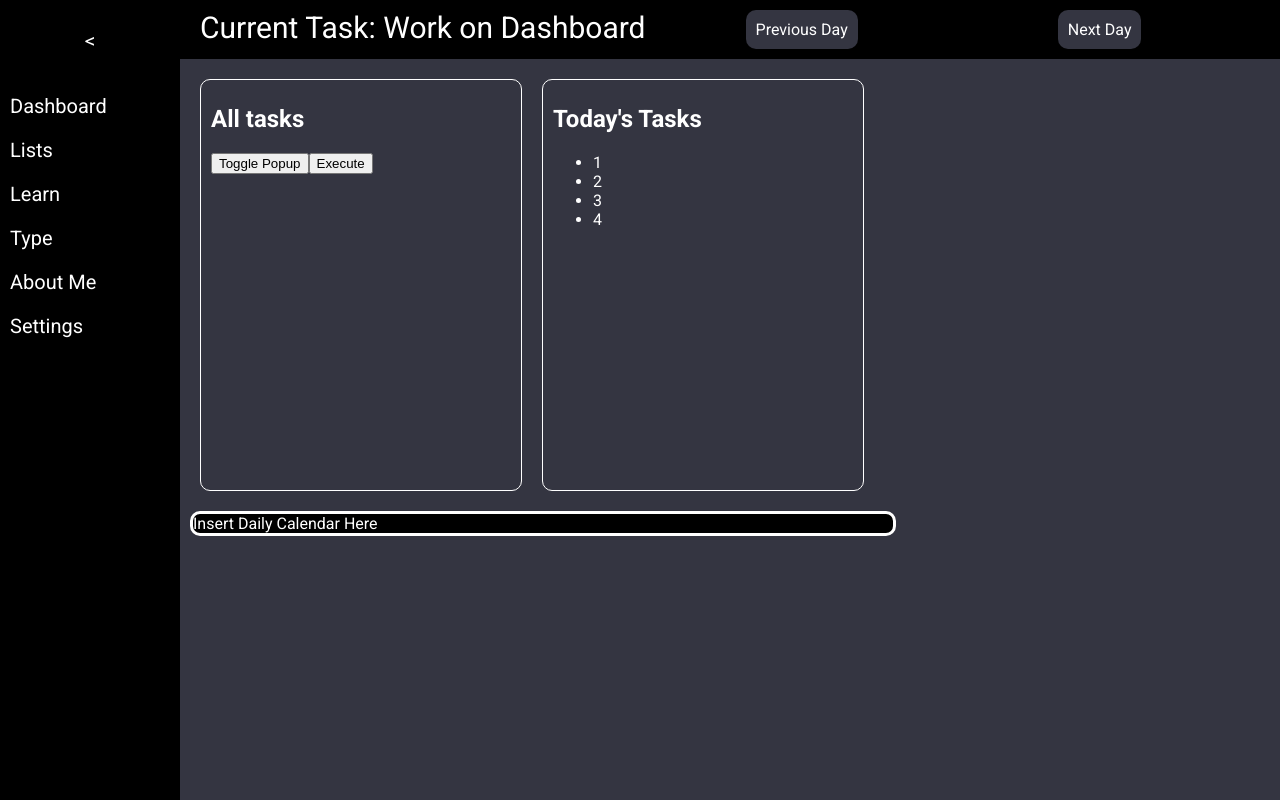
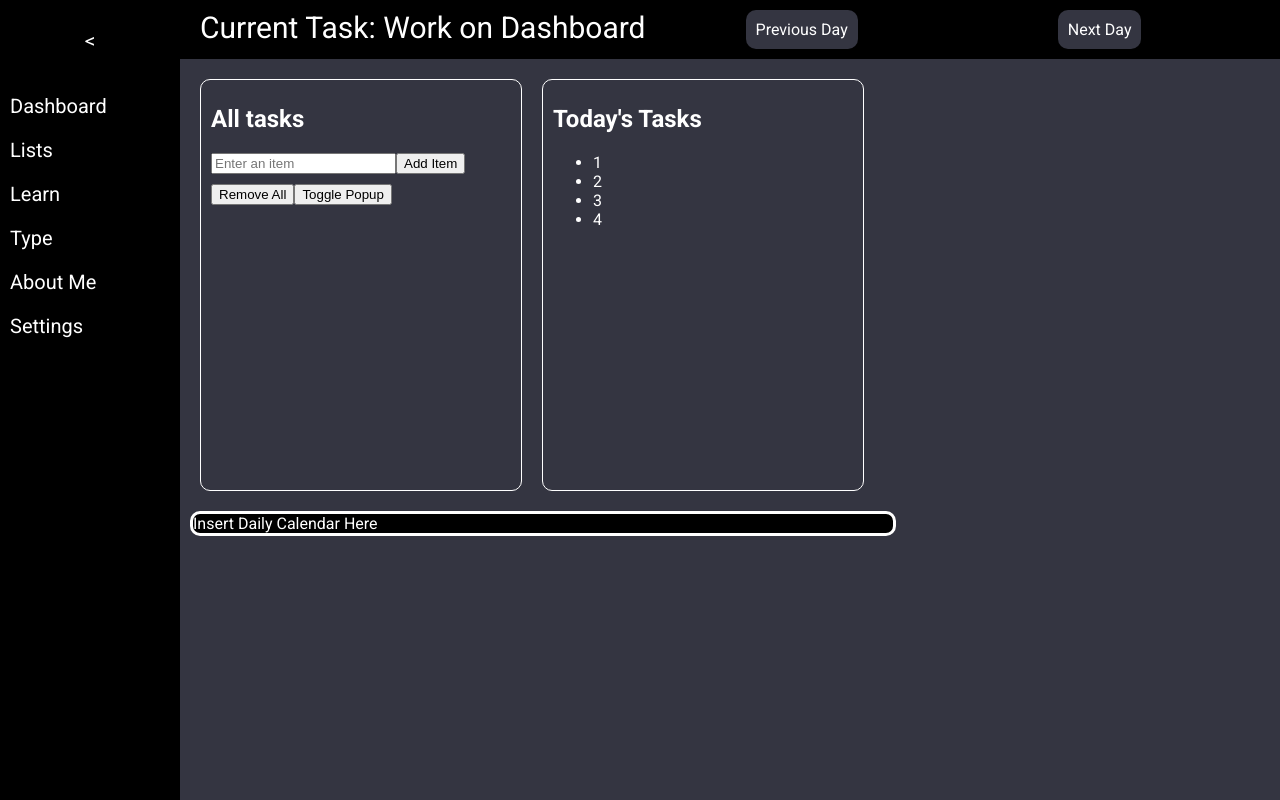
Before and after one commit to philwing100/Portfolio-Vue-Frontend, a Vue app: page /dashboard in a window 1280 px wide. Built offline with nearby package versions, Linux system fonts and the light colour scheme.

Commit message:
Working list

```diff
--- a/src/components/ListItems/ListElement.vue
+++ b/src/components/ListItems/ListElement.vue
@@ -1,6 +1,11 @@
 <template>
   <!-- ListElement.vue -->
   <div>
+    <div class="input-container">
+      <input type="text" v-model="newItem" placeholder="Enter an item" @keyup.enter="addItem">
+      <button @click="addItem">Add Item</button>
+    </div>
+    <button @click="removeAllItems">Remove All</button>
     <button @click="togglePopup">Toggle Popup</button>
     <div class="popup-overlay" v-if="showPopup">
       <div class="popup">
@@ -10,41 +15,54 @@
         </div>
       </div>
     </div>
-    <button @click="setList">Execute</button>
     <div class="ListContainer">
       <ul class="ListItem">
+        <li v-for="(item, index) in itemsArray" :key="index">{{ item }}</li>
       </ul>
     </div>
   </div>
 </template>
 
 <script>
-//import PopupList from './PopupList.vue';
-
-const testArray = ["Obamna", 52]
-localStorage.setItem('user', JSON.stringify(testArray));
-
 export default {
   name: 'ListElement',
-  components: {
-    //PopupList
-  },
   data() {
     return {
+      showPopup: false,
+      newItem: '',
+      itemsArray: []
     };
   },
   methods: {
-    setList() {
-      const li = document.createElement('li')
-      li.textContent = localStorage.getItem('user');
-      const ul = document.querySelector('ul');
-      ul.appendChild(li);
+    togglePopup() {
+      this.showPopup = !this.showPopup;
+    },
+    closePopup() {
+      this.showPopup = false;
+    },
+    addItem() {
+      if (this.newItem.trim() !== '') {
+        this.itemsArray.push(this.newItem);
+        localStorage.setItem('items', JSON.stringify(this.itemsArray));
+        this.newItem = '';
+      }
+    },
+    removeAllItems() {
+      localStorage.removeItem('items');
+      this.itemsArray = [];
     }
+  },
+  mounted() {
+    this.itemsArray = localStorage.getItem('items') ? JSON.parse(localStorage.getItem('items')) : [];
   }
 }
 </script>
 
 <style scoped>
+.input-container {
+  margin-bottom: 10px;
+}
+
 .popup-overlay {
   position: fixed;
   top: 0;
```
